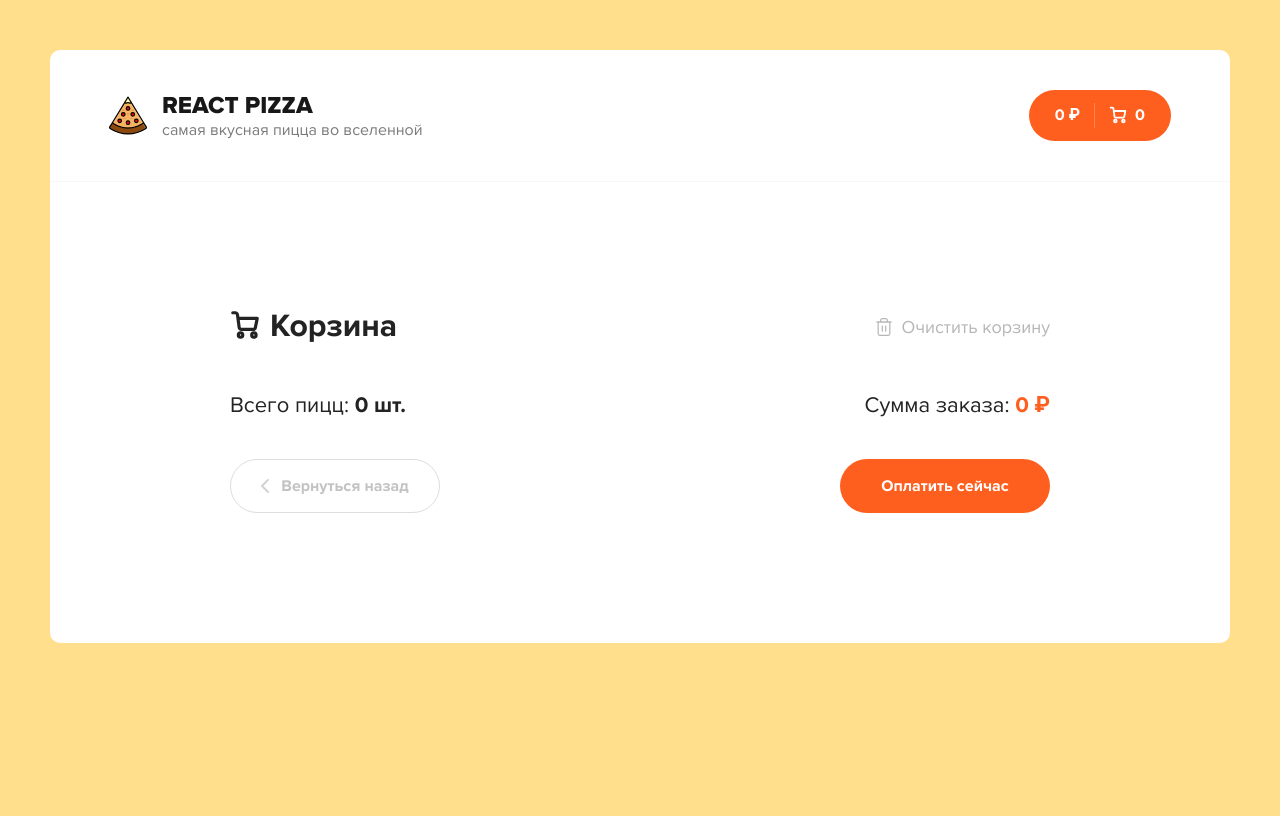
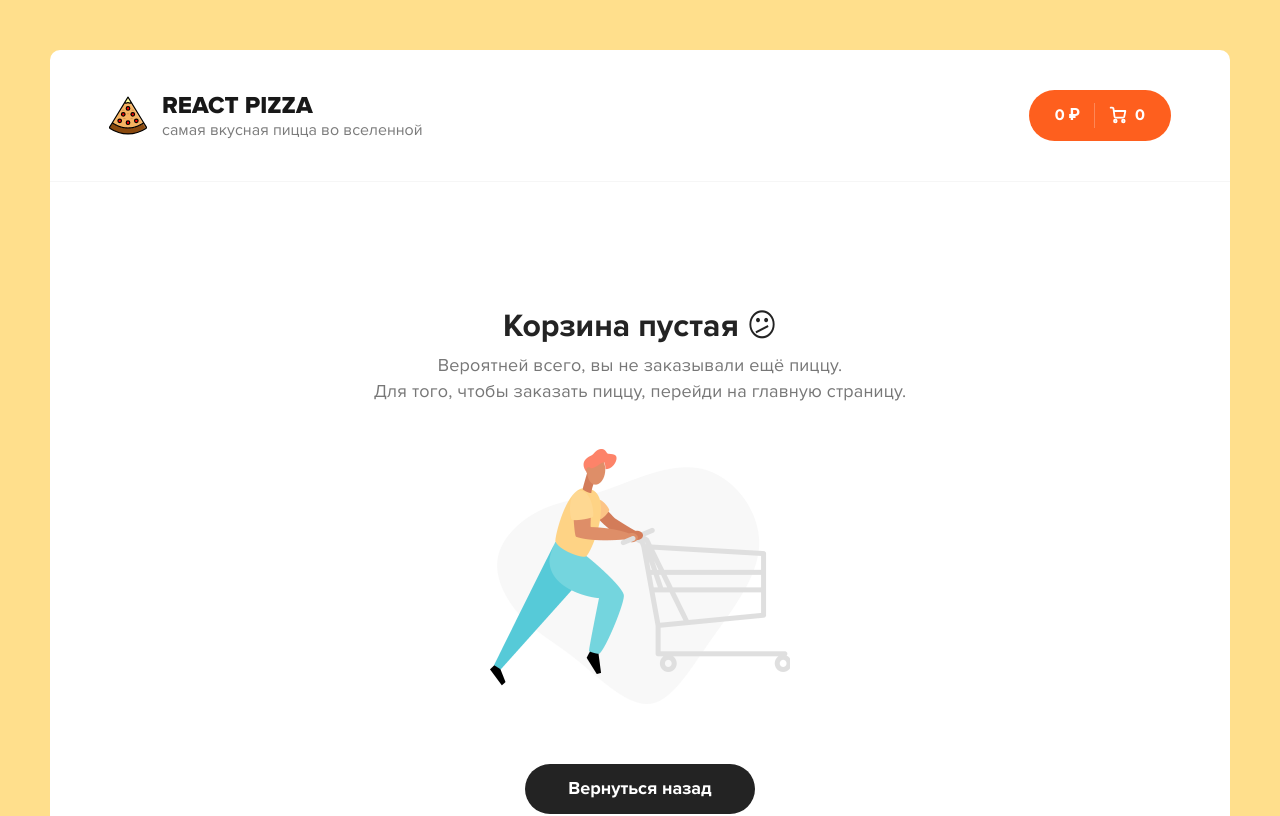
Before and after one commit to Aleksandr-Glebik/online-store-pizza, a React (Create React App) app: page /cart in a window 1280 px wide. Shown: the top 816 px of the page. Built offline with nearby package versions, Linux system fonts and the light colour scheme.

Commit message:
feat: add comp CartEmpty, add reducers clearCart, deleteOneGroupPizza

```diff
--- /dev/null
+++ b/src/components/CartEmpty.jsx
@@ -0,0 +1,21 @@
+import React from 'react'
+import srcImg from '../assets/img/empty-cart.png'
+import { Link } from 'react-router-dom'
+
+function CartEmpty() {
+  return (
+    <div className="cart cart--empty">
+        <h2>Корзина пустая 😕</h2>
+        <p>
+            Вероятней всего, вы не заказывали ещё пиццу.<br />
+            Для того, чтобы заказать пиццу, перейди на главную страницу.
+        </p>
+        <img src={srcImg} alt="Empty cart" />
+        <Link to="/" className="button button--black">
+            <span>Вернуться назад</span>
+        </Link>
+    </div>
+  )
+}
+
+export default CartEmpty
--- a/src/components/CartItem.jsx
+++ b/src/components/CartItem.jsx
@@ -1,6 +1,12 @@
 import React from 'react'
+import Button from './Button'
 
-function CartItem( { name, type, size, imageUrl, totalPricePizzaGroup, totalCountPizzaGroup } ) {
+function CartItem( { id, name, type, size, imageUrl, totalPricePizzaGroup, totalCountPizzaGroup, onRemove } ) {
+
+  const handleRemoveClick = () => {
+    onRemove(id)
+  }
+
   return (
     <div className="cart__item">
         <div className="cart__item-img">
@@ -33,12 +39,16 @@ function CartItem( { name, type, size, imageUrl, totalPricePizzaGroup, totalCoun
             <b>{totalPricePizzaGroup} ₽</b>
         </div>
         <div className="cart__item-remove">
-            <div className="button button--outline button--circle">
-            <svg width="10" height="10" viewBox="0 0 10 10" fill="none" xmlns="http://www.w3.org/2000/svg">
-            <path d="M5.92001 3.84V5.76V8.64C5.92001 9.17016 5.49017 9.6 4.96001 9.6C4.42985 9.6 4.00001 9.17016 4.00001 8.64L4 5.76L4.00001 3.84V0.96C4.00001 0.42984 4.42985 0 4.96001 0C5.49017 0 5.92001 0.42984 5.92001 0.96V3.84Z" fill="#EB5A1E"/>
-            <path d="M5.75998 5.92001L3.83998 5.92001L0.959977 5.92001C0.429817 5.92001 -2.29533e-05 5.49017 -2.29301e-05 4.96001C-2.2907e-05 4.42985 0.429817 4.00001 0.959977 4.00001L3.83998 4L5.75998 4.00001L8.63998 4.00001C9.17014 4.00001 9.59998 4.42985 9.59998 4.96001C9.59998 5.49017 9.17014 5.92001 8.63998 5.92001L5.75998 5.92001Z" fill="#EB5A1E"/>
-            </svg>
-            </div>
+            <Button
+              className="button--circle"
+              onClick={handleRemoveClick}
+              outline
+            >
+                <svg width="10" height="10" viewBox="0 0 10 10" fill="none" xmlns="http://www.w3.org/2000/svg">
+                <path d="M5.92001 3.84V5.76V8.64C5.92001 9.17016 5.49017 9.6 4.96001 9.6C4.42985 9.6 4.00001 9.17016 4.00001 8.64L4 5.76L4.00001 3.84V0.96C4.00001 0.42984 4.42985 0 4.96001 0C5.49017 0 5.92001 0.42984 5.92001 0.96V3.84Z" fill="#EB5A1E"/>
+                <path d="M5.75998 5.92001L3.83998 5.92001L0.959977 5.92001C0.429817 5.92001 -2.29533e-05 5.49017 -2.29301e-05 4.96001C-2.2907e-05 4.42985 0.429817 4.00001 0.959977 4.00001L3.83998 4L5.75998 4.00001L8.63998 4.00001C9.17014 4.00001 9.59998 4.42985 9.59998 4.96001C9.59998 5.49017 9.17014 5.92001 8.63998 5.92001L5.75998 5.92001Z" fill="#EB5A1E"/>
+                </svg>
+            </Button>
         </div>
     </div>
   )
--- a/src/components/index.js
+++ b/src/components/index.js
@@ -4,9 +4,10 @@ import Categories from "./Categories"
 import SortPopup from "./SortPopup"
 import PizzaBlock from "./PizzaBlock"
 import CartItem from "./CartItem"
+import CartEmpty from "./CartEmpty"
 
 export {
-    Header, Button, Categories, SortPopup, PizzaBlock, CartItem
+    Header, Button, Categories, SortPopup, PizzaBlock, CartItem, CartEmpty
 }
 
 // export {default as Button} from './Button'
--- a/src/pages/Cart.jsx
+++ b/src/pages/Cart.jsx
@@ -1,17 +1,33 @@
 import React from 'react'
-import { useSelector } from 'react-redux'
-import { CartItem } from '../components'
+import { useDispatch, useSelector } from 'react-redux'
+import { CartEmpty, CartItem } from '../components'
+import { clearCart, deleteOneGroupPizza } from '../redux/slices/cartSlice'
+import { Link } from 'react-router-dom'
 
 function Cart() {
+  const dispatch = useDispatch()
   const { items, totalPrice, totalCount } = useSelector( ({cart}) => cart)
 
   const pizzaGroup = Object.keys(items).map( key => {
     return items[key].items[0]
   })
 
+  const onClearCart = () => {
+    if (window.confirm('Подтвердите намерение очистить корзину')) {
+      dispatch(clearCart())
+    }
+  }
+  const onRemovePizzaGroup = (id) => {
+    if (window.confirm('Подтвердите удаление данной группы пицц')) {
+      dispatch(deleteOneGroupPizza(id))
+    }
+  }
+
   return (
     <div className="container container--cart">
-      <div className="cart">
+      {totalCount
+        ? (
+        <div className="cart">
         <div className="cart__top">
           <h2 className="content__title">
             <svg width="18" height="18" viewBox="0 0 18 18" fill="none" xmlns="http://www.w3.org/2000/svg">
@@ -27,21 +43,26 @@ function Cart() {
             <path d="M8.33337 9.16667V14.1667" stroke="#B6B6B6" strokeWidth="1.2"  strokeLinecap="round"  strokeLinejoin="round"/>
             <path d="M11.6666 9.16667V14.1667" stroke="#B6B6B6" strokeWidth="1.2"  strokeLinecap="round"  strokeLinejoin="round"/>
             </svg>
-            <span>Очистить корзину</span>
+            <span
+              onClick={onClearCart}
+            >
+              Очистить корзину
+            </span>
           </div>
         </div>
         <div className="content__items">
           {pizzaGroup && pizzaGroup.map( obj => (
             <CartItem
               key={obj.id}
+              id={obj.id}
               name={obj.name}
               type={obj.type}
               size={obj.size}
               imageUrl={obj.imageUrl}
               totalPricePizzaGroup={items[obj.id].totalPriceCurrentPizzaGroup}
               totalCountPizzaGroup={items[obj.id].items.length}
-            />
-          ))}
+              onRemove={onRemovePizzaGroup}
+            />))}
         </div>
         <div className="cart__bottom">
         <div className="cart__bottom-details">
@@ -49,18 +70,22 @@ function Cart() {
           <span> Сумма заказа: <b>{totalPrice} ₽</b> </span>
         </div>
         <div className="cart__bottom-buttons">
-          <a href="/" className="button button--outline button--add go-back-btn">
+          <Link to="/" className="button button--outline button--add go-back-btn">
             <svg width="8" height="14" viewBox="0 0 8 14" fill="none" xmlns="http://www.w3.org/2000/svg">
             <path d="M7 13L1 6.93015L6.86175 1" stroke="#D3D3D3" strokeWidth="1.5"  strokeLinecap="round"  strokeLinejoin="round"/>
             </svg>
             <span>Вернуться назад</span>
-          </a>
+          </Link>
           <div className="button pay-btn">
             <span>Оплатить сейчас</span>
           </div>
         </div>
         </div>
       </div>
+      )
+        : <CartEmpty />
+      }
+
     </div>
   )
 }
--- a/src/redux/slices/cartSlice.js
+++ b/src/redux/slices/cartSlice.js
@@ -1,4 +1,6 @@
 import { createSlice } from '@reduxjs/toolkit'
+
+const getTotalPrice = (arr) => arr.reduce( (sum, obj) => sum + obj.price, 0)
 
 const cartSlice = createSlice({
     name: 'cart',
@@ -9,8 +11,6 @@ const cartSlice = createSlice({
     },
     reducers: {
         addCart(state, action) {
-            const getTotalPrice = (arr) => arr.reduce( (sum, obj) => sum + obj.price, 0)
-
             const currentPizzaItems = !state.items[action.payload.id]
             ? [action.payload]
             : [...state.items[action.payload.id].items, action.payload]
@@ -34,9 +34,26 @@ const cartSlice = createSlice({
                 totalPrice,
             }
         },
+        clearCart(state) {
+            state.items = {}
+            state.totalPrice = 0
+            state.totalCount = 0
+        },
+        deleteOneGroupPizza(state, action) {
+            const newItems = {
+                ...state.items,
+            }
+            const currentTotalPrice = newItems[action.payload].totalPriceCurrentPizzaGroup
+            const currentTotalCount = newItems[action.payload].items.length
+            delete newItems[action.payload]
+
+            state.items = newItems
+            state.totalPrice = state.totalPrice - currentTotalPrice
+            state.totalCount = state.totalCount - currentTotalCount
+        }
     }
 })
 
-export const { addCart } = cartSlice.actions
+export const { addCart, clearCart, deleteOneGroupPizza } = cartSlice.actions
 
 export default cartSlice.reducer
```
